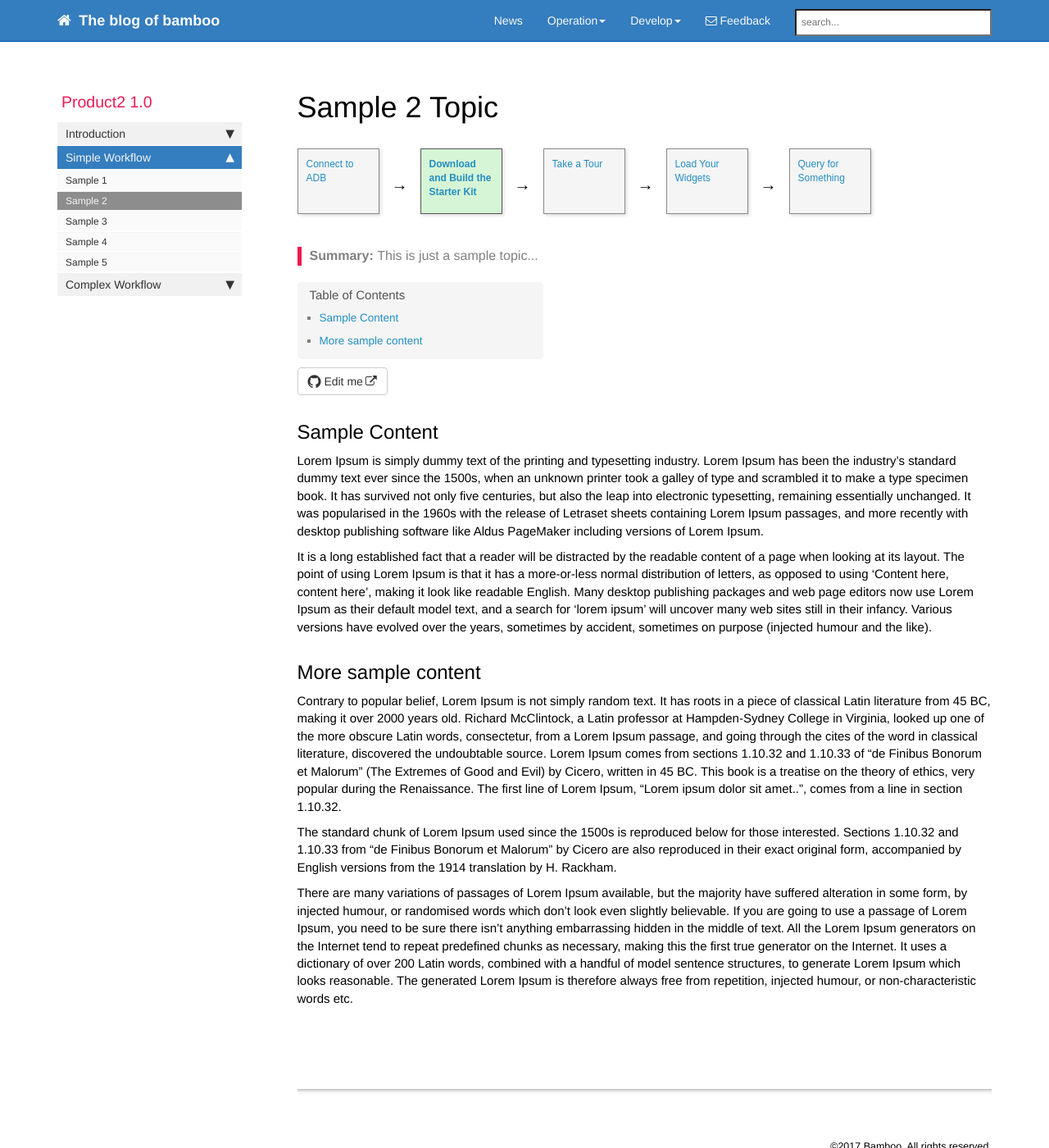
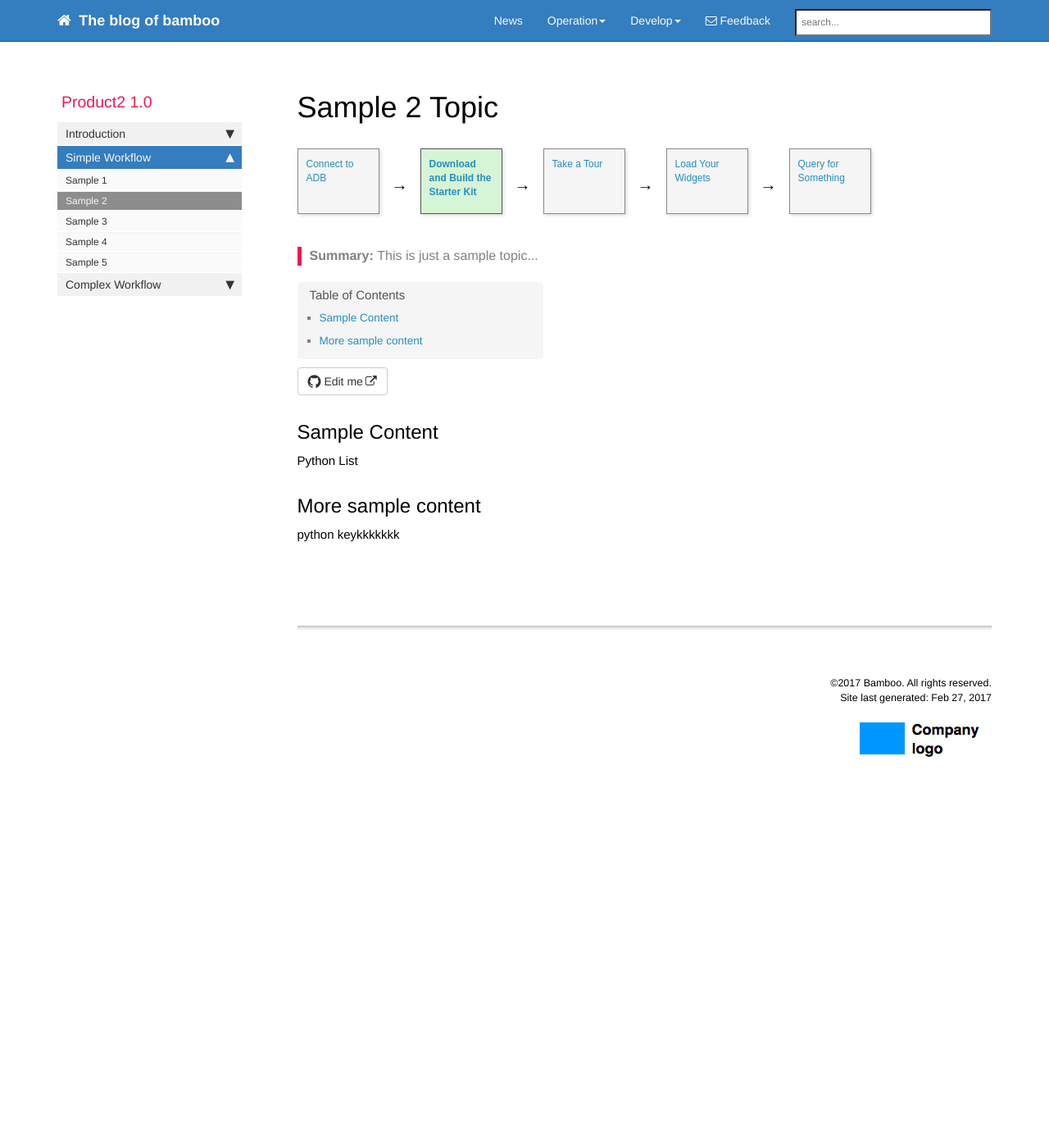
Before and after one commit to bamboo88/blog, a Jekyll site: the page built from pages/python/py_list.md, in a window 1280 px wide and 1400 px high. Shown: the whole window at 82% size. Built offline with Jekyll 4.4.1, drawn with Linux system fonts in a browser that asks for light colours; nearby versions of some CDN libraries; comment, search, counter and statistics services are not loaded.

Commit message:
add python article

```diff
--- a/_config.yml
+++ b/_config.yml
@@ -29,7 +29,7 @@ exclude:
   - .gitignore
 # these are the files and directories that jekyll will exclude from the build
 
-feedback_subject_line: Jekyll documentation theme
+feedback_subject_line: Bamboo Blog
 
 feedback_email: iplay8787@gmail.com
 # used as a contact email for the Feedback link in the top navigation bar
--- /dev/null
+++ b/_data/sidebars/python_sidebar.yml
@@ -0,0 +1,92 @@
+# This is your sidebar TOC. The sidebar code loops through sections here and provides the appropriate formatting.
+
+entries:
+- title: Product2
+  product: Product2
+  version: 1.0
+  folders:
+
+  - title:
+    output: pdf
+    type: frontmatter
+    folderitems:
+    - title:
+      url: /titlepage
+      output: pdf
+      type: frontmatter
+    - title:
+      url: /tocpage
+      output: pdf
+      type: frontmatter
+
+  - title: Introduction
+    output: web, pdf
+    folderitems:
+
+    - title: Overview
+      url: /p2_landing_page.html
+      output: web
+
+  - title: Data Structure
+    output: web, pdf
+    folderitems:
+
+    - title: List
+      url: /p2_sample1.html
+      output: web, pdf
+
+    - title: Tuple
+      url: /p2_sample2.html
+      output: web, pdf
+
+    - title: Dictionary
+      url: /p2_sample3.html
+      output: web, pdf
+
+    - title: Set
+      url: /p2_sample4.html
+      output: web, pdf
+
+    - title: Sample 5
+      url: /p2_sample5.html
+      output: web, pdf
+
+  - title: Complex Workflow
+    output: web, pdf
+    folderitems:
+
+    - title: Sample 6
+      url: /p2_sample6.html
+      output: web, pdf
+
+    - title: Sample 7
+      url: /p2_sample7.html
+      output: web, pdf
+
+    - title: Sample 8
+      url: /p2_sample8.html
+      output: web, pdf
+
+    - title: Sample 9
+      url: /p2_sample9.html
+      output: web, pdf
+
+    - title: Sample 10
+      url: /p2_sample10.html
+      output: web, pdf
+
+    - title: Sample 11
+      url: /p2_sample11.html
+      output: web, pdf
+
+    - title: Sample 12
+      url: /p2_sample12.html
+      output: web, pdf
+
+    - title: Sample 13
+      url: /p2_sample13.html
+      output: web, pdf
+
+    - title: Sample 14
+      url: /p2_sample14.html
+      output: web, pdf
--- a/_data/topnav.yml
+++ b/_data/topnav.yml
@@ -25,7 +25,7 @@ topnav_dropdowns:
     - title: Develop
       folderitems:
         - title: Python
-          url: /mydoc_introduction.html
+          url: /python_introduction.html
         - title: Django
           url: /p1_landing_page.html
         - title: Tarnado
--- /dev/null
+++ b/pages/python/py_list.md
@@ -0,0 +1,23 @@
+---
+title: Sample 2 Topic
+keywords: sample
+summary: "This is just a sample topic..."
+sidebar: product2_sidebar
+permalink: p2_sample2.html
+simple_map: true
+map_name: usermap
+box_number: 2
+folder: product2
+---
+
+
+
+## Sample Content
+
+Python List
+
+## More sample content
+
+python keykkkkkkk
+
+{% include links.html %}
--- /dev/null
+++ b/pages/python/python_introduction.html
@@ -0,0 +1,239 @@
+---
+title: python
+keywords: mydoc
+sidebar: product2_sidebar
+toc: false
+permalink: p2_landing_page.html
+folder: product2
+---
+<div class="row">
+        <div class="col-lg-12">
+            <h2 class="page-header">Services Panels</h2>
+        </div>
+        <div class="col-md-3 col-sm-6">
+            <div class="panel panel-default text-center">
+                <div class="panel-heading">
+                    <span class="fa-stack fa-5x">
+                          <i class="fa fa-circle fa-stack-2x text-primary"></i>
+                          <i class="fa fa-tree fa-stack-1x fa-inverse"></i>
+                    </span>
+                </div>
+                <div class="panel-body">
+                    <h4>Service One</h4>
+                    <p>Lorem ipsum dolor sit amet, consectetur adipisicing elit.</p>
+                    <a href="#" class="btn btn-primary">Learn More</a>
+                </div>
+            </div>
+        </div>
+        <div class="col-md-3 col-sm-6">
+            <div class="panel panel-default text-center">
+                <div class="panel-heading">
+                    <span class="fa-stack fa-5x">
+                          <i class="fa fa-circle fa-stack-2x text-primary"></i>
+                          <i class="fa fa-car fa-stack-1x fa-inverse"></i>
+                    </span>
+                </div>
+                <div class="panel-body">
+                    <h4>Service Two</h4>
+                    <p>Lorem ipsum dolor sit amet, consectetur adipisicing elit.</p>
+                    <a href="#" class="btn btn-primary">Learn More</a>
+                </div>
+            </div>
+        </div>
+        <div class="col-md-3 col-sm-6">
+            <div class="panel panel-default text-center">
+                <div class="panel-heading">
+                    <span class="fa-stack fa-5x">
+                          <i class="fa fa-circle fa-stack-2x text-primary"></i>
+                          <i class="fa fa-support fa-stack-1x fa-inverse"></i>
+                    </span>
+                </div>
+                <div class="panel-body">
+                    <h4>Service Three</h4>
+                    <p>Lorem ipsum dolor sit amet, consectetur adipisicing elit.</p>
+                    <a href="#" class="btn btn-primary">Learn More</a>
+                </div>
+            </div>
+        </div>
+        <div class="col-md-3 col-sm-6">
+            <div class="panel panel-default text-center">
+                <div class="panel-heading">
+                    <span class="fa-stack fa-5x">
+                          <i class="fa fa-circle fa-stack-2x text-primary"></i>
+                          <i class="fa fa-database fa-stack-1x fa-inverse"></i>
+                    </span>
+                </div>
+                <div class="panel-body">
+                    <h4>Service Four</h4>
+                    <p>Lorem ipsum dolor sit amet, consectetur adipisicing elit.</p>
+                    <a href="#" class="btn btn-primary">Learn More</a>
+                </div>
+            </div>
+        </div>
+    </div>
+
+    <!-- Service Tabs -->
+    <div class="row">
+        <div class="col-lg-12">
+            <h2 class="page-header">Service Tabs</h2>
+        </div>
+        <div class="col-lg-12">
+
+            <ul id="myTab" class="nav nav-tabs nav-justified">
+                <li class="active"><a href="#service-one" data-toggle="tab"><i class="fa fa-tree"></i> Service One</a>
+                </li>
+                <li class=""><a href="#service-two" data-toggle="tab"><i class="fa fa-car"></i> Service Two</a>
+                </li>
+                <li class=""><a href="#service-three" data-toggle="tab"><i class="fa fa-support"></i> Service Three</a>
+                </li>
+                <li class=""><a href="#service-four" data-toggle="tab"><i class="fa fa-database"></i> Service Four</a>
+                </li>
+            </ul>
+
+            <div id="myTabContent" class="tab-content">
+                <div class="tab-pane fade active in" id="service-one">
+                    <h4>Service One</h4>
+                    <p>Lorem ipsum dolor sit amet, consectetur adipisicing elit. Quae repudiandae fugiat illo cupiditate excepturi esse officiis consectetur, laudantium qui voluptatem. Ad necessitatibus velit, accusantium expedita debitis impedit rerum totam id. Lorem ipsum dolor sit amet, consectetur adipisicing elit. Natus quibusdam recusandae illum, nesciunt, architecto, saepe facere, voluptas eum incidunt dolores magni itaque autem neque velit in. At quia quaerat asperiores.</p>
+                    <p>Lorem ipsum dolor sit amet, consectetur adipisicing elit. Quae repudiandae fugiat illo cupiditate excepturi esse officiis consectetur, laudantium qui voluptatem. Ad necessitatibus velit, accusantium expedita debitis impedit rerum totam id. Lorem ipsum dolor sit amet, consectetur adipisicing elit. Natus quibusdam recusandae illum, nesciunt, architecto, saepe facere, voluptas eum incidunt dolores magni itaque autem neque velit in. At quia quaerat asperiores.</p>
+                </div>
+                <div class="tab-pane fade" id="service-two">
+                    <h4>Service Two</h4>
+                    <p>Lorem ipsum dolor sit amet, consectetur adipisicing elit. Quae repudiandae fugiat illo cupiditate excepturi esse officiis consectetur, laudantium qui voluptatem. Ad necessitatibus velit, accusantium expedita debitis impedit rerum totam id. Lorem ipsum dolor sit amet, consectetur adipisicing elit. Natus quibusdam recusandae illum, nesciunt, architecto, saepe facere, voluptas eum incidunt dolores magni itaque autem neque velit in. At quia quaerat asperiores.</p>
+                    <p>Lorem ipsum dolor sit amet, consectetur adipisicing elit. Quae repudiandae fugiat illo cupiditate excepturi esse officiis consectetur, laudantium qui voluptatem. Ad necessitatibus velit, accusantium expedita debitis impedit rerum totam id. Lorem ipsum dolor sit amet, consectetur adipisicing elit. Natus quibusdam recusandae illum, nesciunt, architecto, saepe facere, voluptas eum incidunt dolores magni itaque autem neque velit in. At quia quaerat asperiores.</p>
+                </div>
+                <div class="tab-pane fade" id="service-three">
+                    <h4>Service Three</h4>
+                    <p>Lorem ipsum dolor sit amet, consectetur adipisicing elit. Quae repudiandae fugiat illo cupiditate excepturi esse officiis consectetur, laudantium qui voluptatem. Ad necessitatibus velit, accusantium expedita debitis impedit rerum totam id. Lorem ipsum dolor sit amet, consectetur adipisicing elit. Natus quibusdam recusandae illum, nesciunt, architecto, saepe facere, voluptas eum incidunt dolores magni itaque autem neque velit in. At quia quaerat asperiores.</p>
+                    <p>Lorem ipsum dolor sit amet, consectetur adipisicing elit. Quae repudiandae fugiat illo cupiditate excepturi esse officiis consectetur, laudantium qui voluptatem. Ad necessitatibus velit, accusantium expedita debitis impedit rerum totam id. Lorem ipsum dolor sit amet, consectetur adipisicing elit. Natus quibusdam recusandae illum, nesciunt, architecto, saepe facere, voluptas eum incidunt dolores magni itaque autem neque velit in. At quia quaerat asperiores.</p>
+                </div>
+                <div class="tab-pane fade" id="service-four">
+                    <h4>Service Four</h4>
+                    <p>Lorem ipsum dolor sit amet, consectetur adipisicing elit. Quae repudiandae fugiat illo cupiditate excepturi esse officiis consectetur, laudantium qui voluptatem. Ad necessitatibus velit, accusantium expedita debitis impedit rerum totam id. Lorem ipsum dolor sit amet, consectetur adipisicing elit. Natus quibusdam recusandae illum, nesciunt, architecto, saepe facere, voluptas eum incidunt dolores magni itaque autem neque velit in. At quia quaerat asperiores.</p>
+                    <p>Lorem ipsum dolor sit amet, consectetur adipisicing elit. Quae repudiandae fugiat illo cupiditate excepturi esse officiis consectetur, laudantium qui voluptatem. Ad necessitatibus velit, accusantium expedita debitis impedit rerum totam id. Lorem ipsum dolor sit amet, consectetur adipisicing elit. Natus quibusdam recusandae illum, nesciunt, architecto, saepe facere, voluptas eum incidunt dolores magni itaque autem neque velit in. At quia quaerat asperiores.</p>
+                </div>
+            </div>
+
+        </div>
+    </div>
+
+    <!-- Service List -->
+    <!-- The circle icons use Font Awesome's stacked icon classes. For more information, visit http://fontawesome.io/examples/ -->
+    <div class="row">
+        <div class="col-lg-12">
+            <h2 class="page-header">Service List</h2>
+        </div>
+        <div class="col-md-4">
+            <div class="media">
+                <div class="pull-left">
+                    <span class="fa-stack fa-2x">
+                          <i class="fa fa-circle fa-stack-2x text-primary"></i>
+                          <i class="fa fa-tree fa-stack-1x fa-inverse"></i>
+                    </span>
+                </div>
+                <div class="media-body">
+                    <h4 class="media-heading">Service One</h4>
+                    <p>Lorem ipsum dolor sit amet, consectetur adipisicing elit. Illo itaque ipsum sit harum.</p>
+                </div>
+            </div>
+            <div class="media">
+                <div class="pull-left">
+                    <span class="fa-stack fa-2x">
+                          <i class="fa fa-circle fa-stack-2x text-primary"></i>
+                          <i class="fa fa-car fa-stack-1x fa-inverse"></i>
+                    </span>
+                </div>
+                <div class="media-body">
+                    <h4 class="media-heading">Service Two</h4>
+                    <p>Lorem ipsum dolor sit amet, consectetur adipisicing elit. Illo itaque ipsum sit harum.</p>
+                </div>
+            </div>
+            <div class="media">
+                <div class="pull-left">
+                    <span class="fa-stack fa-2x">
+                          <i class="fa fa-circle fa-stack-2x text-primary"></i>
+                          <i class="fa fa-support fa-stack-1x fa-inverse"></i>
+                    </span>
+                </div>
+                <div class="media-body">
+                    <h4 class="media-heading">Service Three</h4>
+                    <p>Lorem ipsum dolor sit amet, consectetur adipisicing elit. Illo itaque ipsum sit harum.</p>
+                </div>
+            </div>
+        </div>
+        <div class="col-md-4">
+            <div class="media">
+                <div class="pull-left">
+                    <span class="fa-stack fa-2x">
+                          <i class="fa fa-circle fa-stack-2x text-primary"></i>
+                          <i class="fa fa-database fa-stack-1x fa-inverse"></i>
+                    </span>
+                </div>
+                <div class="media-body">
+                    <h4 class="media-heading">Service Four</h4>
+                    <p>Lorem ipsum dolor sit amet, consectetur adipisicing elit. Illo itaque ipsum sit harum.</p>
+                </div>
+            </div>
+            <div class="media">
+                <div class="pull-left">
+                    <span class="fa-stack fa-2x">
+                          <i class="fa fa-circle fa-stack-2x text-primary"></i>
+                          <i class="fa fa-bomb fa-stack-1x fa-inverse"></i>
+                    </span>
+                </div>
+                <div class="media-body">
+                    <h4 class="media-heading">Service Five</h4>
+                    <p>Lorem ipsum dolor sit amet, consectetur adipisicing elit. Illo itaque ipsum sit harum.</p>
+                </div>
+            </div>
+            <div class="media">
+                <div class="pull-left">
+                    <span class="fa-stack fa-2x">
+                          <i class="fa fa-circle fa-stack-2x text-primary"></i>
+                          <i class="fa fa-bank fa-stack-1x fa-inverse"></i>
+                    </span>
+                </div>
+                <div class="media-body">
+                    <h4 class="media-heading">Service Six</h4>
+                    <p>Lorem ipsum dolor sit amet, consectetur adipisicing elit. Illo itaque ipsum sit harum.</p>
+                </div>
+            </div>
+        </div>
+        <div class="col-md-4">
+            <div class="media">
+                <div class="pull-left">
+                    <span class="fa-stack fa-2x">
+                          <i class="fa fa-circle fa-stack-2x text-primary"></i>
+                          <i class="fa fa-paper-plane fa-stack-1x fa-inverse"></i>
+                    </span>
+                </div>
+                <div class="media-body">
+                    <h4 class="media-heading">Service Seven</h4>
+                    <p>Lorem ipsum dolor sit amet, consectetur adipisicing elit. Illo itaque ipsum sit harum.</p>
+                </div>
+            </div>
+            <div class="media">
+                <div class="pull-left">
+                    <span class="fa-stack fa-2x">
+                          <i class="fa fa-circle fa-stack-2x text-primary"></i>
+                          <i class="fa fa-space-shuttle fa-stack-1x fa-inverse"></i>
+                    </span>
+                </div>
+                <div class="media-body">
+                    <h4 class="media-heading">Service Eight</h4>
+                    <p>Lorem ipsum dolor sit amet, consectetur adipisicing elit. Illo itaque ipsum sit harum.</p>
+                </div>
+            </div>
+            <div class="media">
+                <div class="pull-left">
+                    <span class="fa-stack fa-2x">
+                          <i class="fa fa-circle fa-stack-2x text-primary"></i>
+                          <i class="fa fa-recycle fa-stack-1x fa-inverse"></i>
+                    </span>
+                </div>
+                <div class="media-body">
+                    <h4 class="media-heading">Service Nine</h4>
+                    <p>Lorem ipsum dolor sit amet, consectetur adipisicing elit. Illo itaque ipsum sit harum.</p>
+                </div>
+            </div>
+        </div>
+    </div>
```
